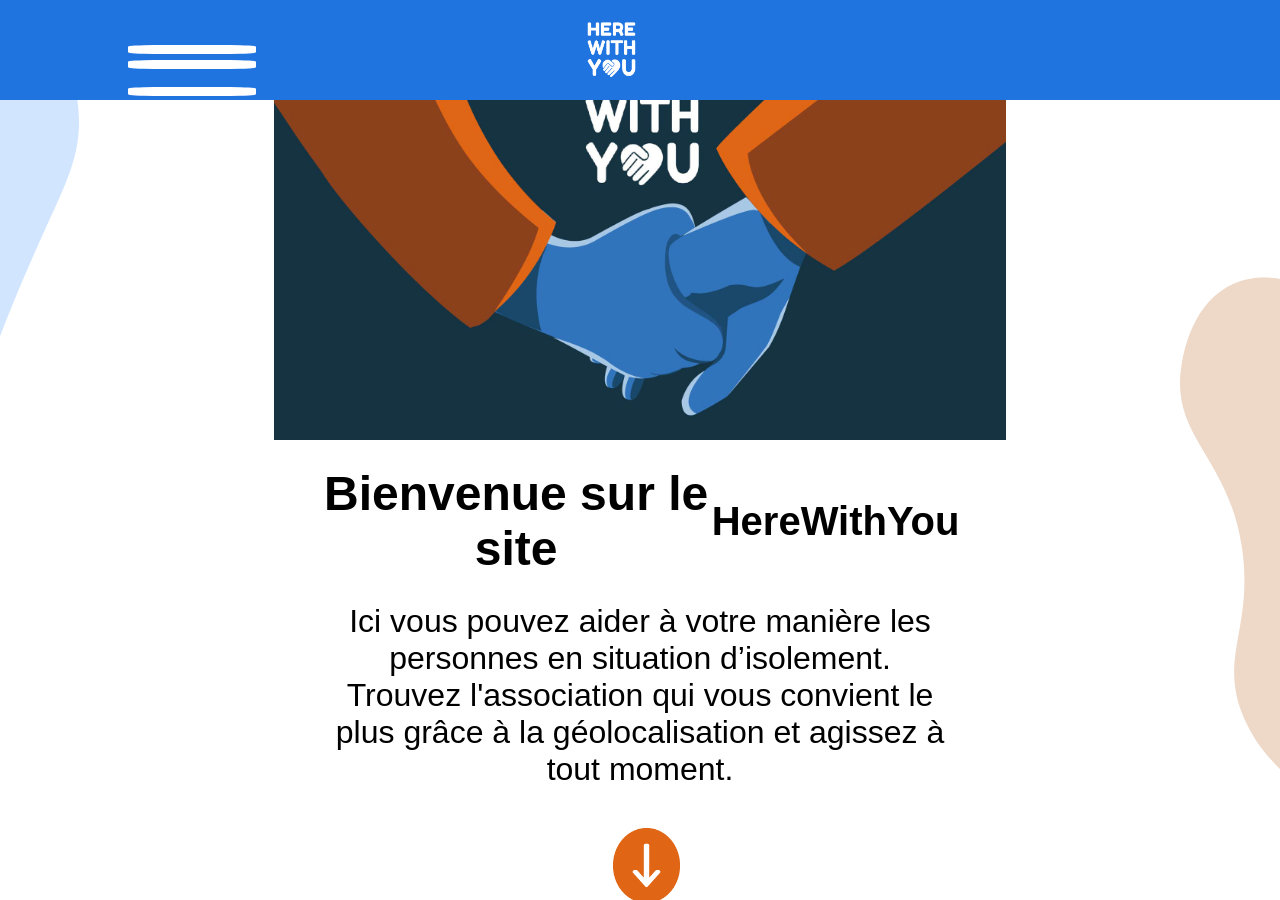
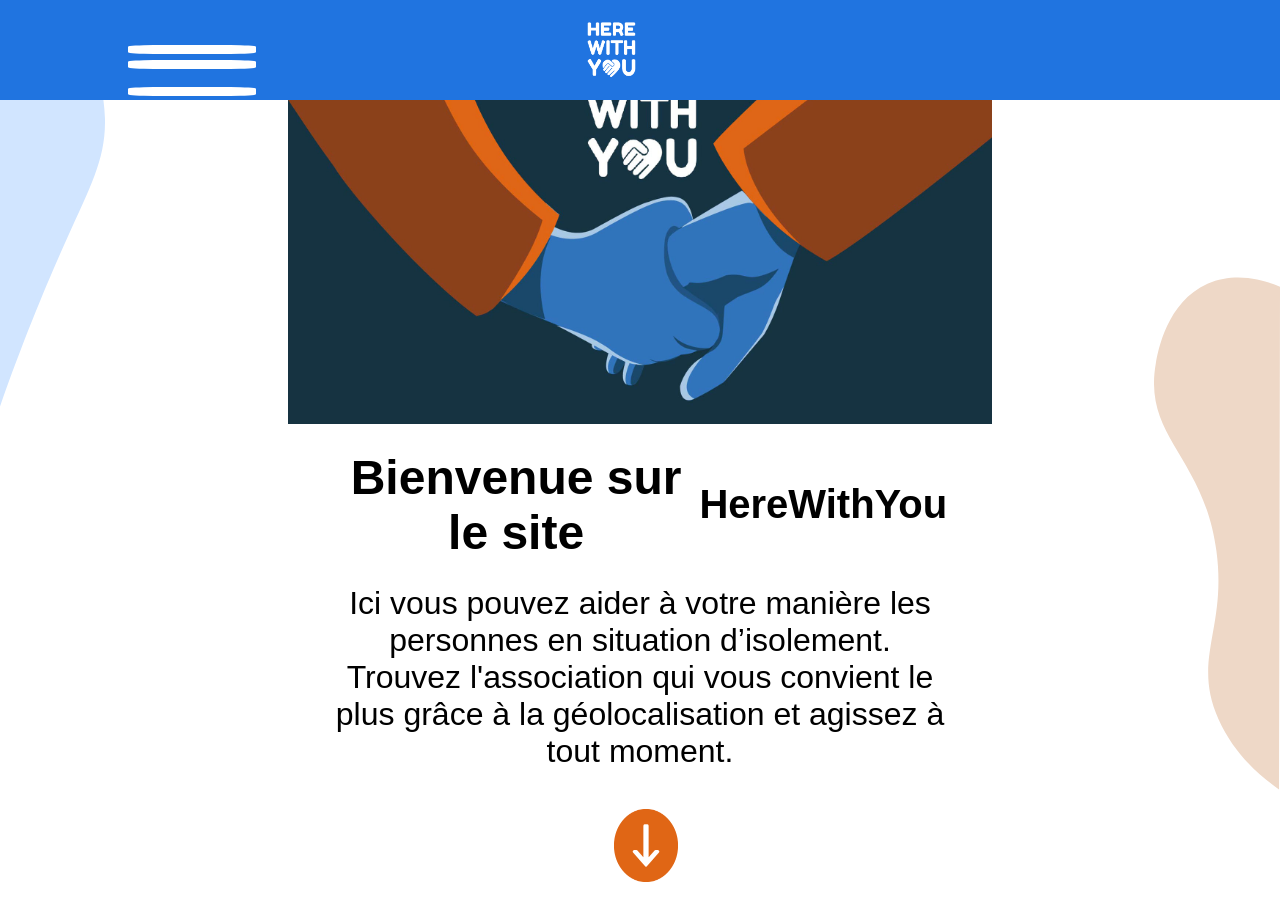
Before and after one commit to najouille/maindanslamain, a Jekyll site: the page built from index.md, in a window 1280 px wide and 900 px high. Built offline with Jekyll 4.4.1, drawn with Linux system fonts in a browser that asks for light colours.

Commit message:
ajustements mineurs

```diff
--- a/_sass/background.scss
+++ b/_sass/background.scss
@@ -3,21 +3,23 @@
         display: flex;
         justify-content: space-between;
         flex-wrap: wrap;
-        margin: 0% -2% 0% -2%;
+       // margin: 0% -2% 0% -2%;
         background-color: #f4f2f3;
         background: url(../images/svg/Wave1.svg) 0% 0px no-repeat, url(../images/svg/Wave2.svg) right 270px no-repeat, url(../images/svg/Wave3.svg) left 900px no-repeat;
         height: 100em;
+        width: 100%;
     }
 
 .shapes-tipsnoel {
     display: flex;
     justify-content: space-between;
     flex-wrap: wrap;
-    margin: 0% -2% 0% -2%;
+    //margin: 0% -2% 0% -2%;
     background: url(../images/svg/shape5.svg) 0% 0px no-repeat,
                 url(../images/svg/shape4.svg) 100% 700px no-repeat,
                 url(../images/svg/fil1.svg) 0% 0px no-repeat;
     background-color: #18447D ;
     height: 140em;
+    width: 100%;
 }
 }
--- a/_sass/bienvenue.scss
+++ b/_sass/bienvenue.scss
@@ -73,12 +73,15 @@
     }
 
        .flecheicone {
-        padding: 42%;
+        //padding: 42%;
         width: 20%;
         height: auto;
-        padding-top: 8%;
+      //  padding-top: 8%;
         filter: grayscale(0) brightness(1);
         transition: 0.3s;
+        //background-color: rebeccapurple;
+        display: flex;
+        margin: 0 auto;
     }
 
         .flecheicone:hover {
--- a/_sass/carrousel.scss
+++ b/_sass/carrousel.scss
@@ -79,13 +79,11 @@
         margin-bottom: 30px;
         width: 80%;
         border-radius: 30px;
-        box-shadow: 12px 12px 2px 1px rgba(0, 0, 0, 0.2);
+       // box-shadow: 12px 12px 2px 1px rgba(0, 0, 0, 0.2);
 
     }
 
-    .tns-ovh{
 
-    }
 
     .tns-nav{
 
--- a/_sass/header.scss
+++ b/_sass/header.scss
@@ -106,7 +106,7 @@
 }
 
 .imglogo2 {
-position: absolute;
+position: fixed;
 width: 50px;
 height: auto;
 top: 20px;
```
